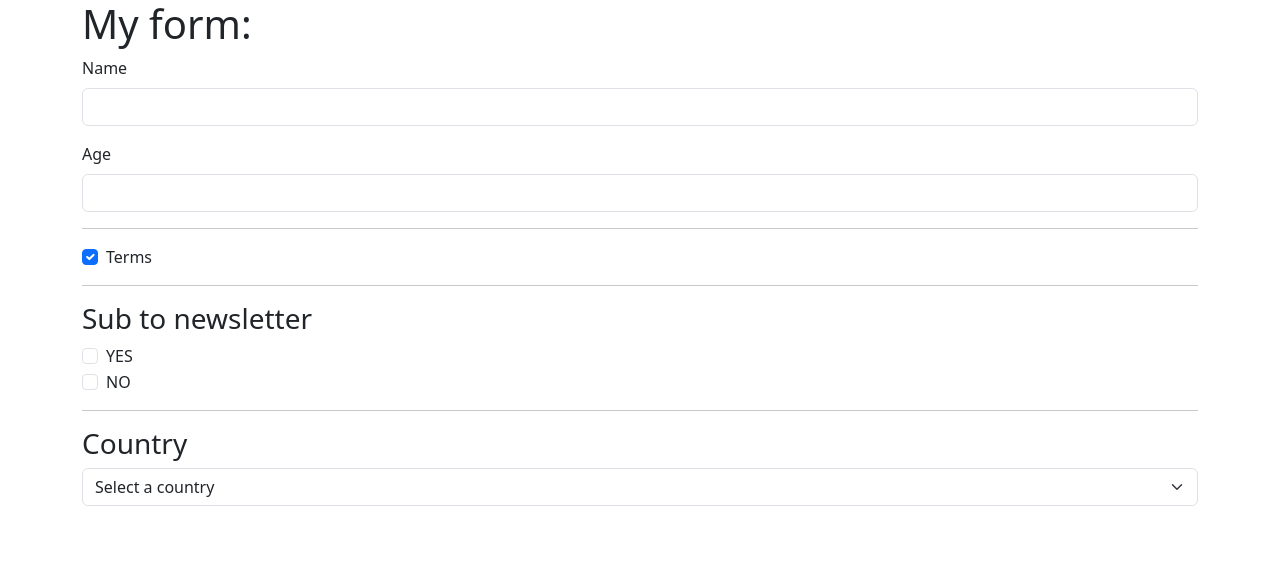
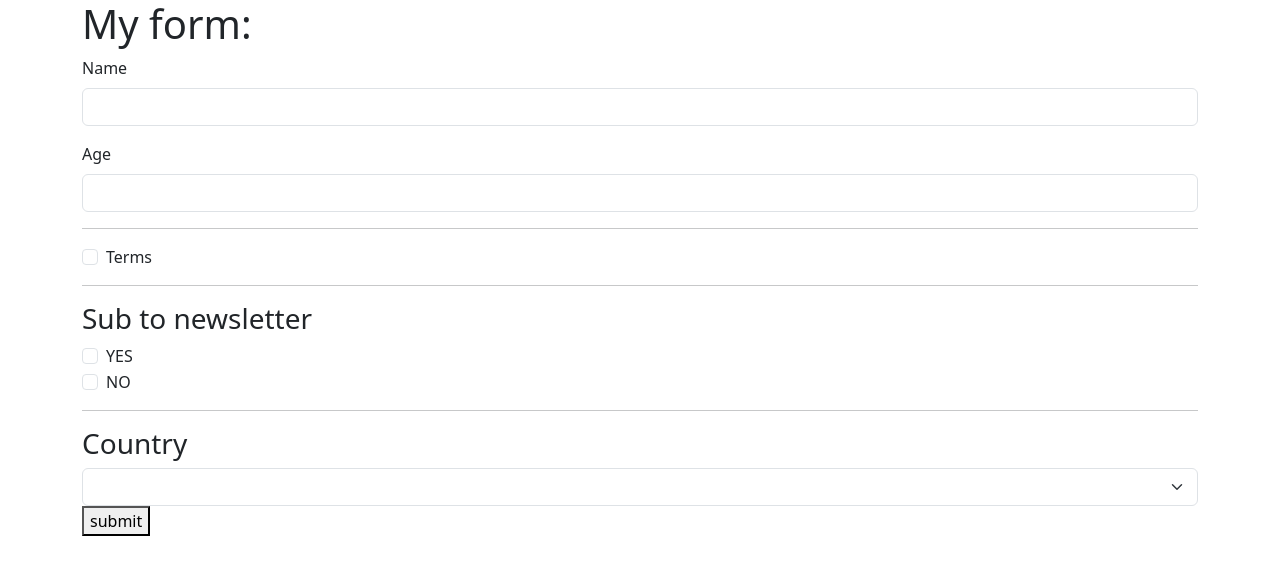
Before and after one commit to ferlobo1985/UDMY-Svelte-Forms, a Svelte app: page / in a window 1280 px wide. Shown: the top 574 px of the page. Built offline with nearby package versions, Linux system fonts and the light colour scheme.

Commit message:
04-Submitting
04-Submitting

```diff
--- a/src/App.svelte
+++ b/src/App.svelte
@@ -5,30 +5,54 @@
   let newsletter;
   let country;
 
-  $: console.log(name)
-  $: console.log(age)
-  $: console.log(terms)
-  $: console.log(newsletter)
-  $: console.log(country)
+  let formData = {
+    name:'',
+    age:'',
+    terms:true,
+    newsletter:'',
+    country:''
+  }
+
+  // $: console.log(name)
+  // $: console.log(age)
+  // $: console.log(terms)
+  // $: console.log(newsletter)
+  // $: console.log(country)
+
+  function validate(){
+    if(name !== ''){
+      console.log('Valid')
+    } else {
+      console.log('Not valid')
+    }
+  }
+
+  function handleSubmit(){
+      console.log('Submit form', formData)
+  }
+
+
 </script>
 
 <div class="container">
+
+  <form on:submit|preventDefault={handleSubmit}>
   <h1>My form:</h1>
 
   <div class="mb-3">
     <label for="name" class="form-label">Name</label>
-    <input type="text" class="form-control" bind:value={name}>
+    <input type="text" class="form-control" bind:value={formData.name}>
   </div>
 
   <div class="mb-3">
     <label for="age" class="form-label">Age</label>
-    <input type="text" class="form-control" bind:value={age}>
+    <input type="text" class="form-control" bind:value={formData.age}>
   </div>
 
   <hr/>
 
   <div class="mb-3 form-check">
-    <input type="checkbox" class="form-check-input" bind:checked={terms}>
+    <input type="checkbox" class="form-check-input" bind:checked={formData.countryterms}>
     <label for="terms" class="form-check-label">Terms</label>
   </div>
 
@@ -36,22 +60,25 @@
 
   <h3>Sub to newsletter</h3>
   <div class="form-check">
-    <input type="checkbox" class="form-check-input" name="newsletter" value="yes" bind:group={newsletter}>
+    <input type="checkbox" class="form-check-input" name="newsletter" value="yes" bind:group={formData.newsletter}>
     <label for="newsletter" class="form-check-label">YES</label>
   </div>
   <div class="form-check">
-    <input type="checkbox" class="form-check-input" name="newsletter" value="no" bind:group={newsletter}>
+    <input type="checkbox" class="form-check-input" name="newsletter" value="no" bind:group={formData.newsletter}>
     <label for="newsletter" class="form-check-label">NO</label>
   </div>
 
   <hr/>
 
   <h3>Country</h3>
-  <select class="form-select" bind:value={country}>
+  <select class="form-select" bind:value={formData.country}>
     <option disabled selected>Select a country</option>
     <option value="italy">Italy</option>
     <option value="spain">Spain</option>
     <option value="canada">Canada</option>
   </select>
 
+  <button type="submit">submit</button>
+
+</form>
 </div>
```
